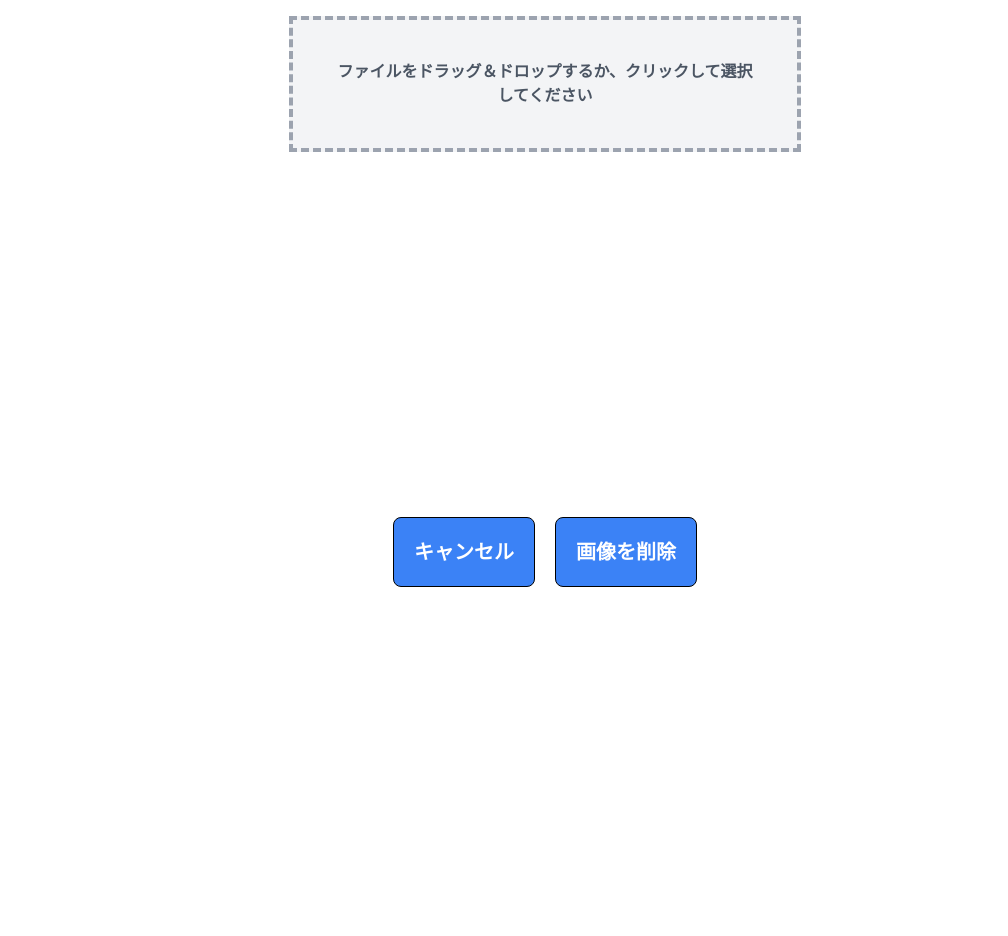
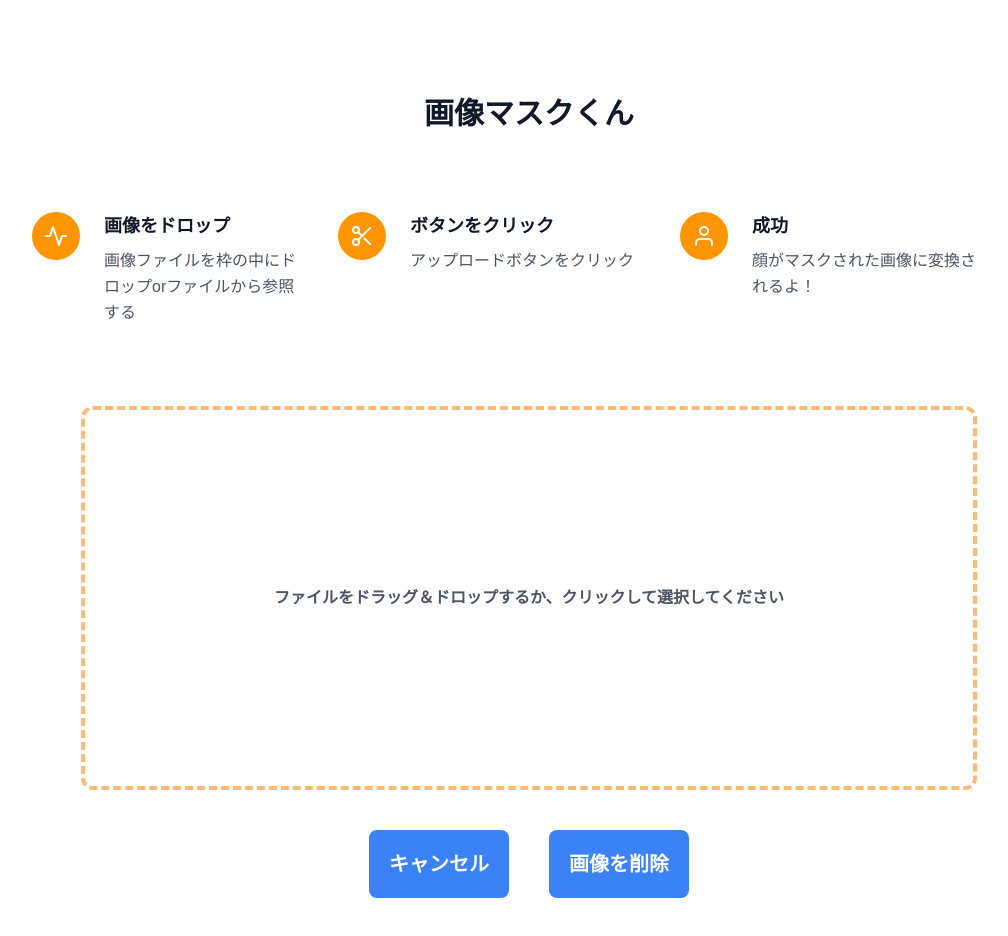
Before and after one commit to webfrontier-intern-2024/SwapFaceApp-Takuto-Oyama, a Next.js app: page / in a window 1280 px wide. Shown: the top 936 px of the page, without its empty margins (111-1119 px from the left). After the commit the page ends 914 px from the top, so only its background shows below. Built offline with nearby package versions, Linux system fonts and the light colour scheme.

Commit message:
feat：トップページのレイアウトを作成

```diff
--- a/app/globals.css
+++ b/app/globals.css
@@ -7,12 +7,12 @@
   --foreground: #171717;
 }
 
-@media (prefers-color-scheme: dark) {
+/* @media (prefers-color-scheme: dark) {
   :root {
     --background: #0a0a0a;
     --foreground: #ededed;
   }
-}
+} */
 
 body {
   color: var(--foreground);
--- a/app/page.tsx
+++ b/app/page.tsx
@@ -1,6 +1,6 @@
 "use client";
 import React, {useCallback} from "react";
-import {useDropzone} from 'react-dropzone'
+import {useDropzone} from 'react-dropzone';
 
 function MyDropzone() {
   const onDrop = useCallback(acceptedFiles => {
@@ -11,8 +11,8 @@ function MyDropzone() {
   return (
     <div
     {...getRootProps()}
-    className={`border-dashed border-4 p-10 w-full max-w-lg h-80 flex justify-center items-center text-center
-    ${isDragActive ? "border-blue-500 bg-blue-50" : "border-gray-400 bg-gray-100"}`}
+    className={`border-dashed border-4 p-10 w-full max-w-4xl h-96 flex justify-center items-center text-center rounded-xl
+    ${isDragActive ? "border-blue-500 bg-blue-50" : "border-orange-300"}`}
     >
     <input {...getInputProps()} />
     {
@@ -28,12 +28,55 @@ function MyDropzone() {
 
 export default function Home() {
   return (
-    <div className="h-screen w-screen flex flex-col m-4 items-center ">
+    <div className="flex flex-col m-4 items-center justify-center">
+      <section className="text-gray-600 body-font">
+        <div className="container px-5 py-20 mx-auto">
+          <h1 className="sm:text-3xl text-2xl font-black title-font text-center text-gray-900 mb-20">画像マスクくん</h1>
+          <div className="flex flex-wrap sm:-m-4 -mx-4 -mb-10 -mt-4 md:space-y-0">
+            <div className="p-4 md:w-1/3 max-w-[306px] flex">
+              <div className="w-12 h-12 inline-flex items-center justify-center rounded-full bg-[#FF9501] text-white mb-4 flex-shrink-0">
+                <svg fill="none" stroke="currentColor" stroke-linecap="round" stroke-linejoin="round" stroke-width="2" className="w-6 h-6" viewBox="0 0 24 24">
+                  <path d="M22 12h-4l-3 9L9 3l-3 9H2"></path>
+                </svg>
+              </div>
+              <div className="flex-grow pl-6">
+                <h2 className="text-gray-900 text-lg title-font font-bold mb-2">画像をドロップ</h2>
+                <p className="leading-relaxed text-base">画像ファイルを枠の中にドロップorファイルから参照する</p>
+              </div>
+            </div>
+            <div className="p-4 md:w-1/3 flex">
+              <div className="w-12 h-12 inline-flex items-center justify-center rounded-full bg-[#FF9501] text-white mb-4 flex-shrink-0">
+                <svg fill="none" stroke="currentColor" stroke-linecap="round" stroke-linejoin="round" stroke-width="2" className="w-6 h-6" viewBox="0 0 24 24">
+                  <circle cx="6" cy="6" r="3"></circle>
+                  <circle cx="6" cy="18" r="3"></circle>
+                  <path d="M20 4L8.12 15.88M14.47 14.48L20 20M8.12 8.12L12 12"></path>
+                </svg>
+              </div>
+              <div className="flex-grow pl-6">
+                <h2 className="text-gray-900 text-lg title-font font-bold mb-2">ボタンをクリック</h2>
+                <p className="leading-relaxed text-base">アップロードボタンをクリック</p>
+              </div>
+            </div>
+            <div className="p-4 md:w-1/3 flex">
+              <div className="w-12 h-12 inline-flex items-center justify-center rounded-full  bg-[#FF9501] text-white mb-4 flex-shrink-0">
+                <svg fill="none" stroke="currentColor" stroke-linecap="round" stroke-linejoin="round" stroke-width="2" className="w-6 h-6" viewBox="0 0 24 24">
+                  <path d="M20 21v-2a4 4 0 00-4-4H8a4 4 0 00-4 4v2"></path>
+                  <circle cx="12" cy="7" r="4"></circle>
+                </svg>
+              </div>
+              <div className="flex-grow pl-6">
+                <h2 className="text-gray-900 text-lg title-font font-bold mb-2">成功</h2>
+                <p className="leading-relaxed text-base">顔がマスクされた画像に変換されるよ！</p>
+              </div>
+            </div>
+          </div>
+        </div>
+      </section>
       <MyDropzone/>
-      <div className="h-screen w-screen flex justify-center items-center gap-5 ">
-        <div className="h-screen w-screen flex justify-center items-center gap-5 ">
-          <button className= "bg-blue-500 text-white text-xl font-extrabold p-5 rounded-lg border border-black">キャンセル</button>
-          <button className= "bg-blue-500 text-white text-xl font-extrabold p-5 rounded-lg border border-black">画像を削除</button>
+      <div className="mt-10 flex justify-center items-center ">
+        <div className=" flex justify-center items-center gap-10 ">
+          <button className= "bg-blue-500 text-white text-xl font-extrabold p-5 rounded-lg ">キャンセル</button>
+          <button className= "bg-blue-500 text-white text-xl font-extrabold p-5 rounded-lg ">画像を削除</button>
         </div>
       </div>
     </div>
```
